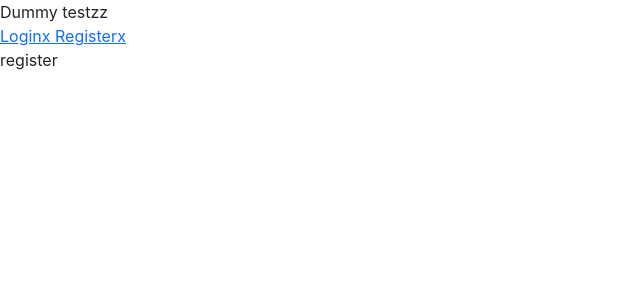
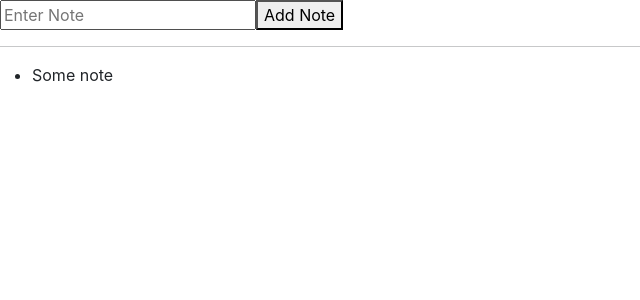
Before and after one commit to nachiappannk/learning-reactwithts, a React (Create React App) app in the folder myapp/: page / in a window 1280 px wide. Shown: the top 300 px of the page, without its empty margins (0-640 px from the left). Built offline with nearby package versions, Linux system fonts and the light colour scheme.

Commit message:
In preparation for redux

```diff
--- a/myapp/package.json
+++ b/myapp/package.json
@@ -11,6 +11,7 @@
     "@types/react": "^17.0.0",
     "@types/react-bootstrap": "^0.32.26",
     "@types/react-dom": "^17.0.0",
+    "@types/react-redux": "^7.1.18",
     "@types/react-router-dom": "^5.1.8",
     "axios": "^0.21.1",
     "bootstrap": "^5.1.0",
@@ -18,6 +19,7 @@
     "react-bootstrap": "^1.6.1",
     "react-dom": "^17.0.2",
     "react-hook-form": "^6.2.0",
+    "react-redux": "^7.2.4",
     "react-router-dom": "^5.2.1",
     "react-scripts": "4.0.3",
     "typescript": "^4.1.2",
--- a/myapp/src/App.tsx
+++ b/myapp/src/App.tsx
@@ -8,8 +8,25 @@ import UserSearch from './components/UserSearch';
 import RestApp from './components/RestApp';
 import FormDemo from './components/FormDemo';
 //import NoteApp from './components/NoteApp';
+import { NewNoteInput } from './components/NewNoteInput';
 
 function App() {
+  return (
+    <>
+    <div>
+      <NewNoteInput addNote={alert}/>
+      <hr/>
+      <ul>
+        <li>Some note</li>
+      </ul>
+    </div>
+    </>
+  );
+}
+
+
+
+function App1() {
   return (
     <div className="App">
       <header className="App-header">
--- /dev/null
+++ b/myapp/src/components/NewNoteInput.tsx
@@ -0,0 +1,25 @@
+import React, { useState, ChangeEvent } from "react";
+
+interface NewNoteInputProps{
+    addNote(note: string): void;
+}
+
+export const NewNoteInput:React.FC<NewNoteInputProps> = ({addNote}) =>{
+    const [note, setNote] = useState<string>("");
+
+    const updateNote = (e: ChangeEvent<HTMLInputElement> ) =>{
+        setNote(e.target.value);
+    };
+
+    const onAddNoteClick=() =>{
+        addNote(note)
+        setNote('')
+    }
+
+    return (
+        <div>
+            <input onChange={updateNote} value={note} name="note" placeholder="Enter Note"/>
+            <button onClick={onAddNoteClick}>Add Note</button>
+        </div>
+    );
+}
--- a/myapp/src/index.tsx
+++ b/myapp/src/index.tsx
@@ -7,7 +7,7 @@ import LandingPage from './components/LandingPage';
 
 ReactDOM.render(
   <React.StrictMode>
-    <LandingPage></LandingPage>
+    <App></App>
   </React.StrictMode>,
   document.getElementById('root')
 );
```
Also changed, not shown: 1 other file (tests, documents, lock files or other folders).
